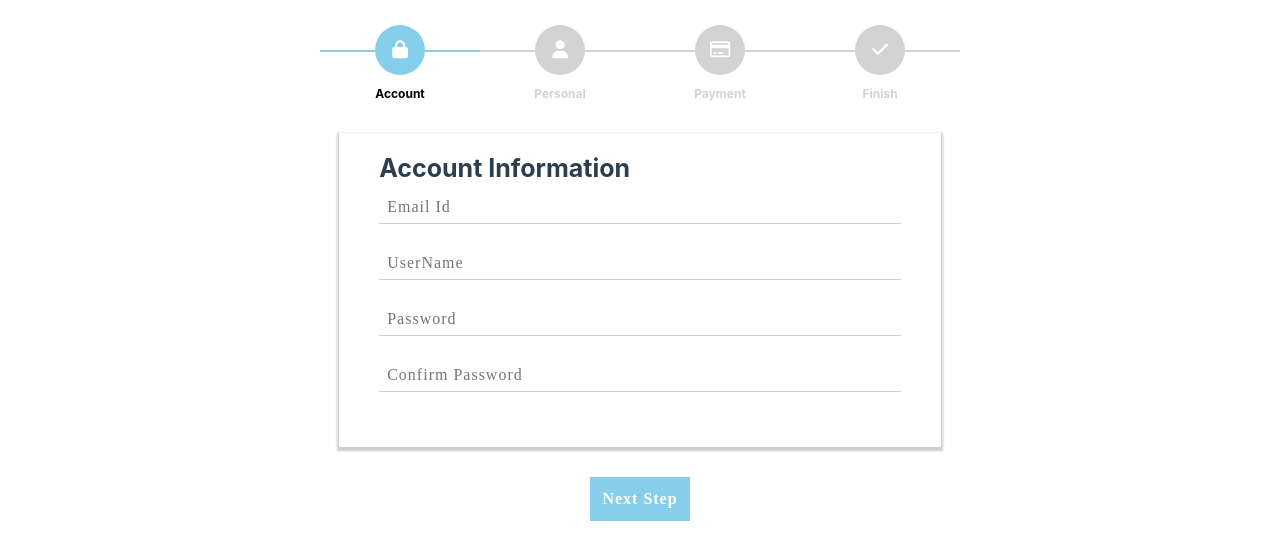
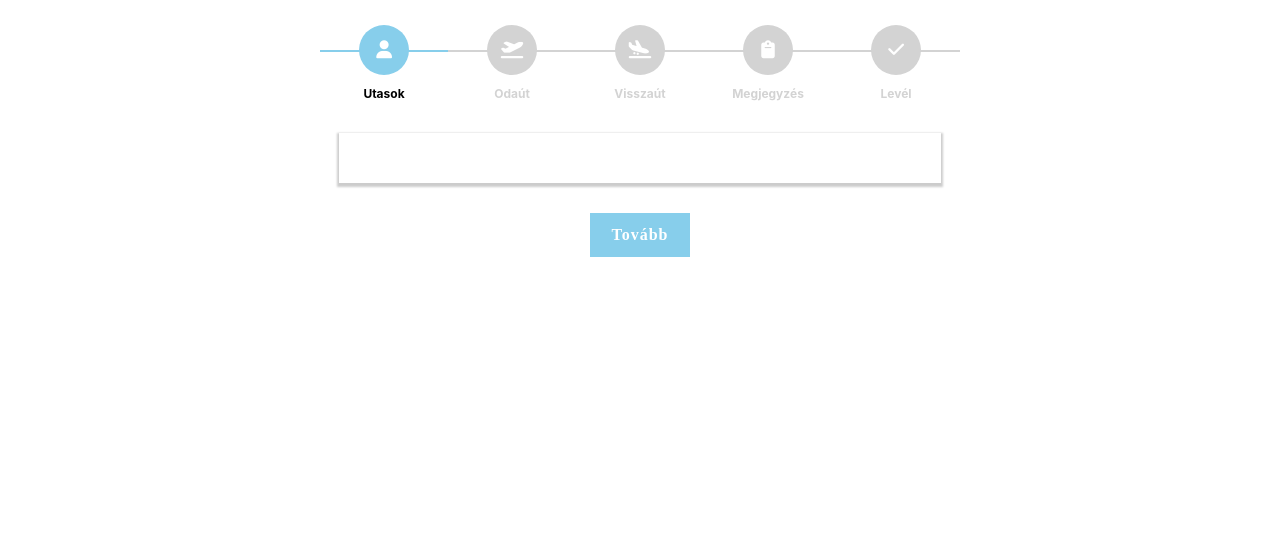
Before and after one commit to 1984-git/tmb-hub.github.io, a plain HTML site: page subpages/remy-hr/repjegy/remy-hr-repjegy.html in a window 1280 px wide. Shown: the part 145-704 px from the top of the page. Drawn offline with nearby package versions, Linux system fonts and the light colour scheme.

Commit message:
Started to work on the Repjegy project

```diff
--- a/subpages/remy-hr/repjegy/css/repjegy.css
+++ b/subpages/remy-hr/repjegy/css/repjegy.css
@@ -143,24 +143,29 @@ select.list-dt:focus {
 #progressbar li {
     list-style-type: none;
     font-size: 12px;
-    width: 25%;
+    width: 20%;
     float: left;
     position: relative
 }
 
-#progressbar #account:before {
+#progressbar #passengers:before {
     font-family: FontAwesome;
-    content: "\f023"
+    content: "\f007"
 }
 
 #progressbar #personal:before {
     font-family: FontAwesome;
-    content: "\f007"
+    content: "\f5b0"
 }
 
 #progressbar #payment:before {
     font-family: FontAwesome;
-    content: "\f09d"
+    content: "\f5af"
+}
+
+#progressbar #notes:before {
+    font-family: FontAwesome;
+    content: "\f328"
 }
 
 #progressbar #confirm:before {
--- a/subpages/remy-hr/repjegy/remy-hr-repjegy.html
+++ b/subpages/remy-hr/repjegy/remy-hr-repjegy.html
@@ -46,20 +46,16 @@
                             <form id="msform">
                                 <!-- progressbar -->
                                 <ul id="progressbar">
-                                    <li id="account" class="active" ><strong>Account</strong></li>
-                                    <li id="personal"><strong>Personal</strong></li>
-                                    <li id="payment"><strong>Payment</strong></li>
-                                    <li id="confirm"><strong>Finish</strong></li>
+                                    <li id="passengers" class="active"><strong>Utasok</strong></li>
+                                    <li id="personal"><strong>Odaút</strong></li>
+                                    <li id="payment"><strong>Visszaút</strong></li>
+                                    <li id="notes"><strong>Megjegyzés</strong></li>
+                                    <li id="confirm"><strong>Levél</strong></li>
                                 </ul> <!-- fieldsets -->
                                 <fieldset>
                                     <div class="form-card">
-                                        <h2 class="fs-title">Account Information</h2> <input type="email" name="email"
-                                            placeholder="Email Id" /> <input type="text" name="uname"
-                                            placeholder="UserName" /> <input type="password" name="pwd"
-                                            placeholder="Password" /> <input type="password" name="cpwd"
-                                            placeholder="Confirm Password" />
-                                    </div> <input type="button" name="next" class="next action-button"
-                                        value="Next Step" />
+                                    </div>
+                                    <input type="button" name="next" class="next action-button" value="Tovább" />
                                 </fieldset>
                                 <fieldset>
                                     <div class="form-card">
@@ -68,9 +64,9 @@
                                             placeholder="Last Name" /> <input type="text" name="phno"
                                             placeholder="Contact No." /> <input type="text" name="phno_2"
                                             placeholder="Alternate Contact No." />
-                                    </div> <input type="button" name="previous" class="previous action-button-previous"
-                                        value="Previous" /> <input type="button" name="next" class="next action-button"
-                                        value="Next Step" />
+                                    </div>
+                                    <input type="button" name="previous" class="previous action-button-previous" value="Vissza" />
+                                    <input type="button" name="next" class="next action-button" value="Tovább" />
                                 </fieldset>
                                 <fieldset>
                                     <div class="form-card">
@@ -110,9 +106,21 @@
                                                     <option selected>Year</option>
                                                 </select> </div>
                                         </div>
-                                    </div> <input type="button" name="previous" class="previous action-button-previous"
-                                        value="Previous" /> <input type="button" name="make_payment"
-                                        class="next action-button" value="Confirm" />
+                                    </div>
+                                    <input type="button" name="previous" class="previous action-button-previous" value="Vissza" />
+                                    <input type="button" name="next" class="next action-button" value="Tovább" />
+
+                                </fieldset>
+                                <fieldset>
+                                    <div class="form-card">
+                                        <h2 class="fs-title">Megjegyzések</h2>
+<!--                                         <input type="text" name="fname" placeholder="First Name" />
+                                        <input type="text" name="lname" placeholder="Last Name" />
+                                        <input type="text" name="phno" placeholder="Contact No." />
+                                        <input type="text" name="phno_2" placeholder="Alternate Contact No." /> -->
+                                    </div>
+                                    <input type="button" name="previous" class="previous action-button-previous" value="Vissza" />
+                                    <input type="button" name="next" class="next action-button" value="Tovább" />
                                 </fieldset>
                                 <fieldset>
                                     <div class="form-card">
@@ -128,6 +136,8 @@
                                             </div>
                                         </div>
                                     </div>
+                                    <input type="button" name="previous" class="previous action-button-previous"
+                                        value="Vissza" />
                                 </fieldset>
                             </form>
                         </div>
```
